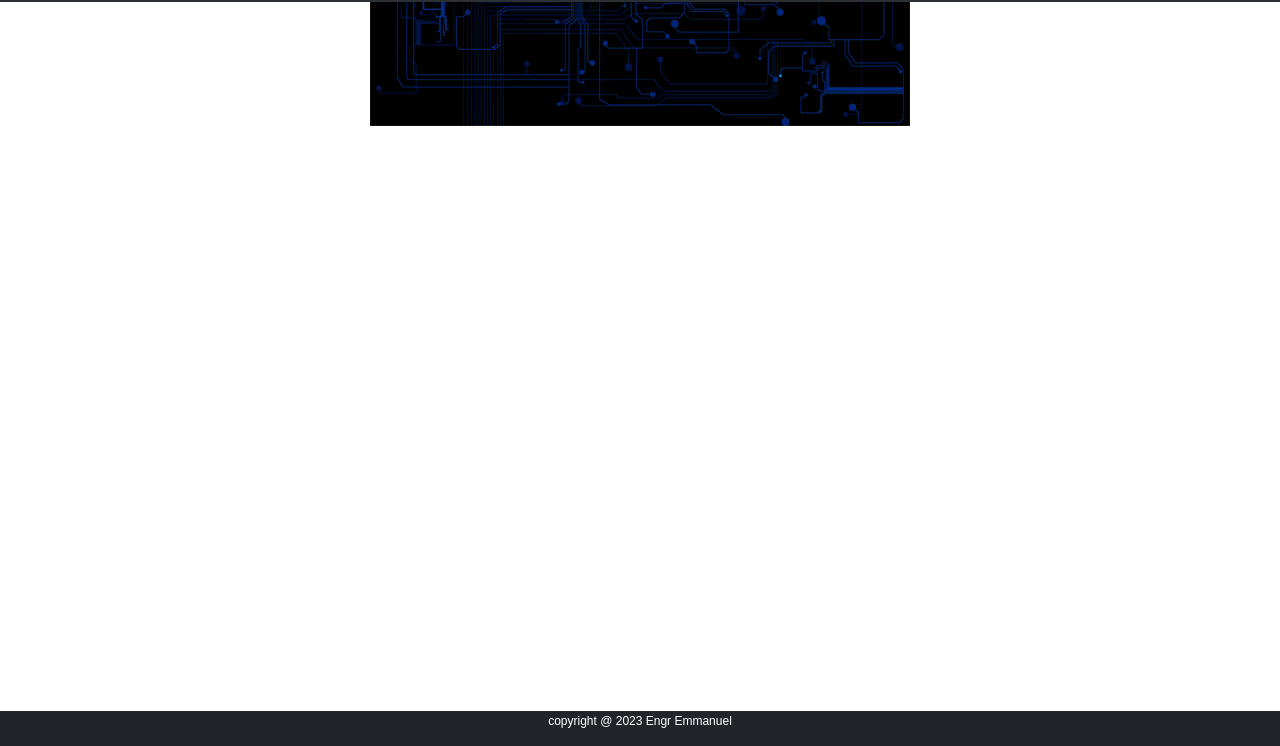
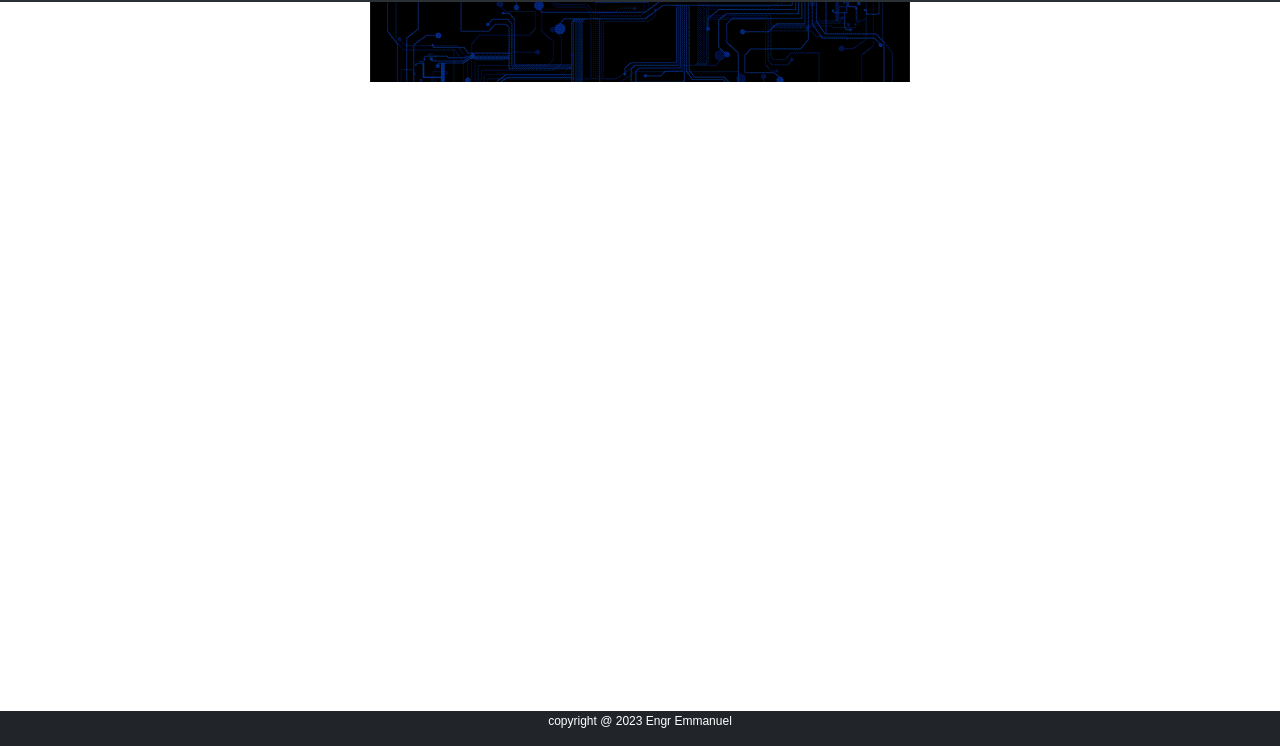
Before and after one commit to engremma/portfolio-site-v1, a plain HTML site: page index.html in a window 1280 px wide. Shown: the part 54-800 px from the top of the page. Drawn offline with nearby package versions, Linux system fonts and the light colour scheme.

```diff
--- a/css/styles.css
+++ b/css/styles.css
@@ -1,16 +1,13 @@
 body {
     font-family: Arial, Helvetica, sans-serif;
     height: 100%;
-
-    background: white url("images/tumblr_o7vrxl8Uk11runoqyo10_540.webp") no-repeat center;
 }
 
 
-
-/* .banner {
+.banner {
     height: 80px;
     background: white url("images/tumblr_o7vrxl8Uk11runoqyo10_540.webp") no-repeat center;
-} */
+}
 
 
 
```
